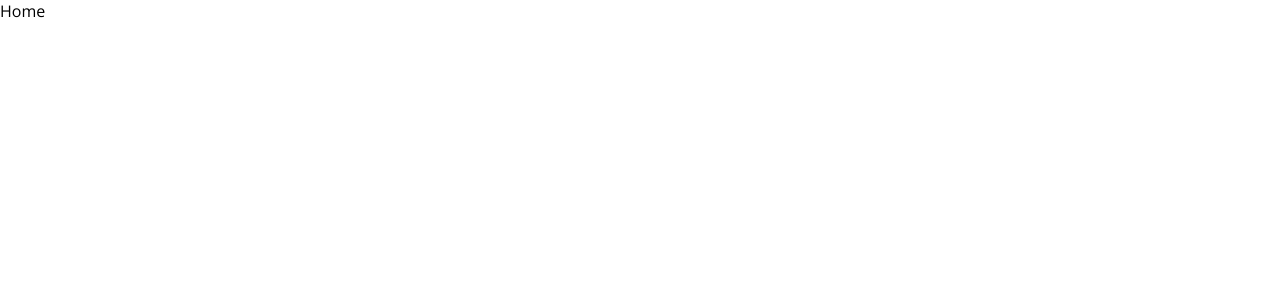
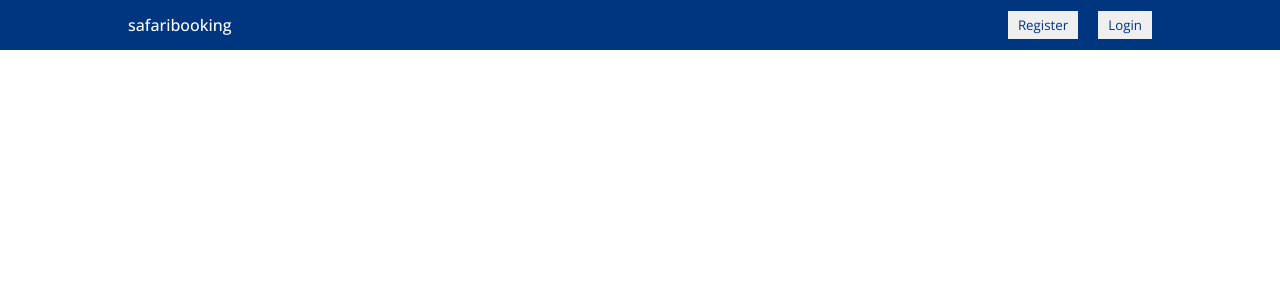
Before and after one commit to Vysint/Mern-Safari-Booking, a React (Create React App) app in the folder client/: page / in a window 1280 px wide. Shown: the top 300 px of the page. Built offline with nearby package versions, Linux system fonts and the light colour scheme.

Commit message:
Added the Navbar and it's styling

```diff
--- /dev/null
+++ b/client/src/components/navbar/Navbar.css
@@ -0,0 +1,24 @@
+.navbar{
+  height: 50px;
+  background-color: #003580;
+  display: flex;
+  justify-content: center;
+}
+.navContainer{
+  width: 100%;
+  max-width: 1024px;
+  color: #fff;
+  display: flex;
+  align-items: center;
+  justify-content: space-between;
+}
+.logo{
+  font-weight: 500;
+}
+.navButton{
+  margin-left: 20px;
+  border: none;
+  padding: 5px 10px;
+  cursor: pointer;
+  color: #003580;
+}
--- /dev/null
+++ b/client/src/components/navbar/Navbar.js
@@ -0,0 +1,19 @@
+import React from "react";
+
+import "./Navbar.css";
+
+const Navbar = () => {
+  return (
+    <div className="navbar">
+      <div className="navContainer">
+        <span className="logo">safaribooking</span>
+        <div className="navItems">
+          <button className="navButton">Register</button>
+          <button className="navButton">Login</button>
+        </div>
+      </div>
+    </div>
+  );
+};
+
+export default Navbar;
--- a/client/src/pages/home/Home.js
+++ b/client/src/pages/home/Home.js
@@ -1,9 +1,14 @@
-import React from 'react'
+import React from "react";
+import Navbar from "../../components/navbar/Navbar";
+
+import "./Home.css";
 
 const Home = () => {
   return (
-    <div>Home</div>
+    <div>
+      <Navbar/>
+    </div>
   )
-}
+};
 
-export default Home
+export default Home;
```
Also changed, not shown: client/src/pages/home/Home.css (added).
